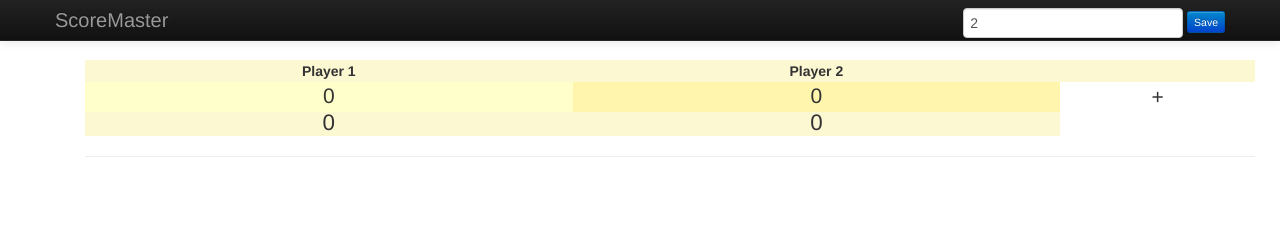
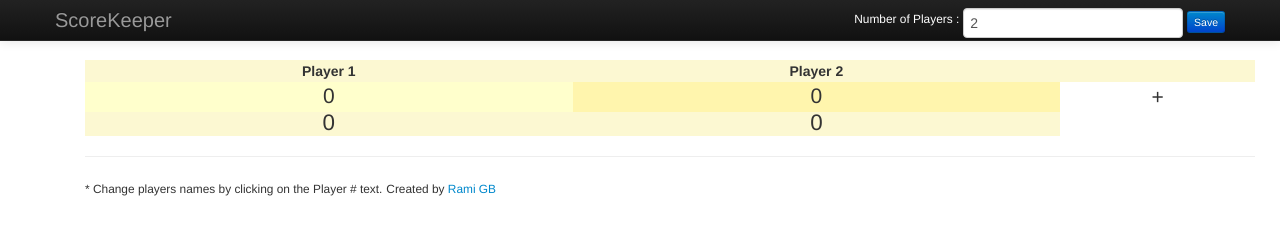
Before and after one commit to ramigb/scorekeeper, a plain HTML site: page index.html in a window 1280 px wide. Drawn offline with Linux system fonts and the light colour scheme.

Commit message:
Renamed it to scorekeeper

```diff
--- a/index.html
+++ b/index.html
@@ -2,7 +2,7 @@
 <html lang="en">
   <head>
     <meta charset="utf-8">
-    <title>ScoreMaster</title>
+    <title>ScoreKeeper</title>
     <meta name="viewport" content="width=device-width, initial-scale=1.0">
     <link href="css/bootstrap.min.css" rel="stylesheet">
     <style>
@@ -24,12 +24,12 @@
             <span class="icon-bar"></span>
             <span class="icon-bar"></span>
           </button>
-          <a class="brand" href="#">ScoreMaster</a>
+          <a class="brand" href="#">ScoreKeeper</a>
           <div class="nav-collapse collapse">
             <ul class="nav">
             </ul>
             <form class="navbar-form pull-right">
-              <input id="number_of_players" type="number" min="2" max="4"
+              <small style="color:white;">Number of Players :</small> <input id="number_of_players" type="number" min="2" max="4"
               placeholder="Number of players" value="2" />
               <a id="save_settings" href="#" class="btn btn-mini btn-primary">Save</a>
             </form>
@@ -54,6 +54,11 @@
         </table>
 
         <hr class="separator" />
+
+        <p>
+          <small>* Change players names by clicking on the Player # text.</small>
+          <small>Created by <a href="http://twitter.com/ramigb">Rami GB</a></small>
+        </p>
 
       </div>
 
--- a/js/application.js
+++ b/js/application.js
@@ -1,3 +1,9 @@
+/**
+*	ScoreKeeper - This thing works.
+*	@author Rami GB
+*	@email  rami.g.b@gmail.com
+*/
+
 var keyPad;
 var numOfPlayers = 2;
 
```
